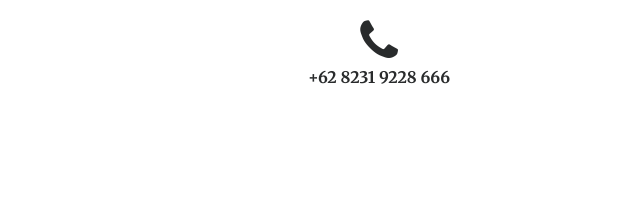
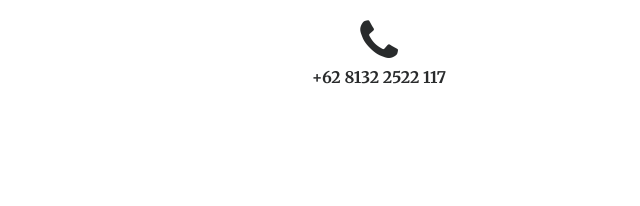
Before and after one commit to okabrionz/rachmat, a plain HTML site: page index.html in a window 1280 px wide. Shown: the part 3188-3394 px from the top of the page, 71-711 px from the left. Drawn offline with nearby package versions, Linux system fonts and the light colour scheme.

Commit message:
Update index.html

```diff
--- a/index.html
+++ b/index.html
@@ -257,7 +257,7 @@
                 </div>
                 <div class="col-lg-4 offset-lg-2 text-center">
                     <i class="fa fa-phone fa-3x sr-contact"></i>
-                    <p>+62 8231 9228 666</p>
+                    <p>+62 8132 2522 117</p>
                 </div>
                 <div class="col-lg-4 text-center">
                     <a href="mailto:layanan@rachmat.co.id"><i class="fa fa-envelope-o fa-3x sr-contact"></i>
```
